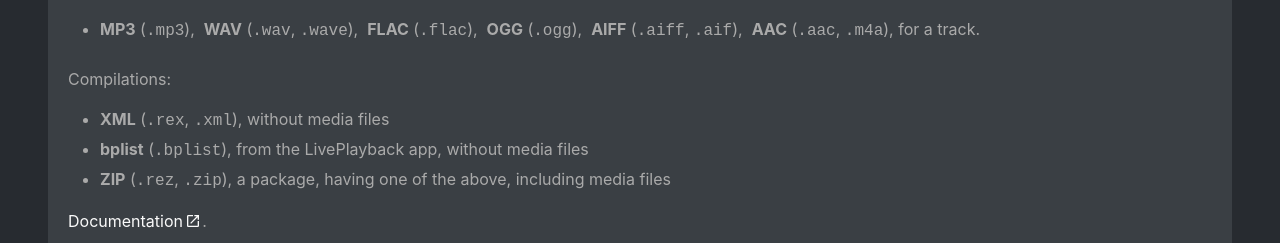
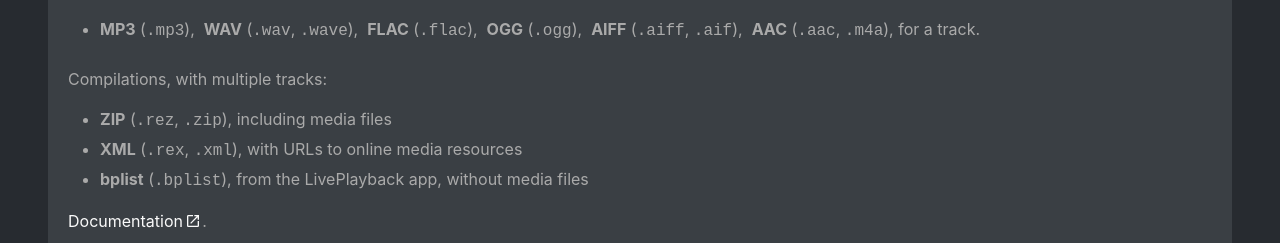
Before and after one commit to suterma/replayer-pwa, a Vue app: page /#/play in a window 1280 px wide. Shown: the part 483-726 px from the top of the page. Built offline with nearby package versions, Linux system fonts and the light colour scheme.

Commit message:
clarified intro text

```diff
--- a/src/components/SupportedFilesText.vue
+++ b/src/components/SupportedFilesText.vue
@@ -41,28 +41,28 @@
                 </li>
             </ul>
         </div>
-        <p>Compilations:</p>
+        <p>Compilations, with multiple tracks:</p>
         <div class="content">
             <ul>
+                <li>
+                    <span class="has-text-weight-bold">ZIP</span> (<span
+                        class="is-family-monospace"
+                        >.rez</span
+                    >, <span class="is-family-monospace">.zip</span>), including
+                    media files
+                </li>
                 <li>
                     <span class="has-text-weight-bold">XML</span> (<span
                         class="is-family-monospace"
                         >.rex</span
-                    >, <span class="is-family-monospace">.xml</span>), without
-                    media files
+                    >, <span class="is-family-monospace">.xml</span>), with URLs
+                    to online media resources
                 </li>
                 <li>
                     <span class="has-text-weight-bold">bplist</span> (<span
                         class="is-family-monospace"
                         >.bplist</span
                     >), from the LivePlayback app, without media files
-                </li>
-                <li>
-                    <span class="has-text-weight-bold">ZIP</span> (<span
-                        class="is-family-monospace"
-                        >.rez</span
-                    >, <span class="is-family-monospace">.zip</span>), a
-                    package, having one of the above, including media files
                 </li>
             </ul>
         </div>
@@ -87,11 +87,10 @@
                     ,&nbsp;for a track.
                 </li>
                 <li>
-                    <span class="has-text-weight-bold">XML</span> (without media
-                    files)<br />
                     <span class="has-text-weight-bold">ZIP</span
-                    >&nbsp;(including media files),&nbsp;<br />for a
-                    compilation.
+                    >&nbsp;(including media files)&nbsp;<br />
+                    <span class="has-text-weight-bold">XML</span> (with URLs to
+                    online media resources),&nbsp; <br />for a compilation.
                 </li>
             </ul>
         </div>
```
